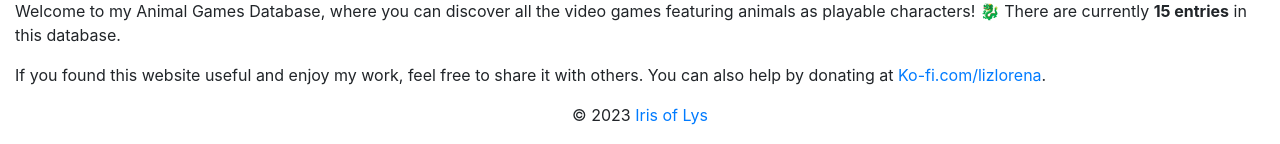
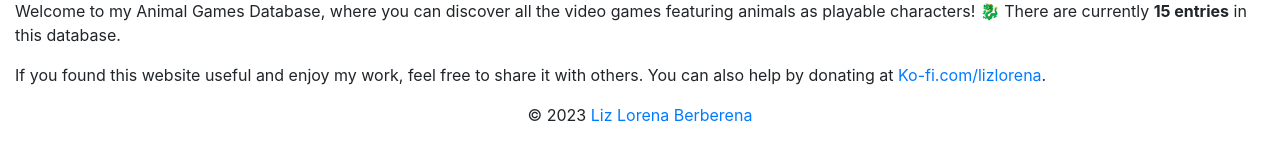
Before and after one commit to byliz/animal-game-database, a Jekyll site: the page built from index.html, in a window 1280 px wide. Shown: the part 1453-1597 px from the top of the page. Built offline with Jekyll 4.4.1, drawn with Linux system fonts in a browser that asks for light colours; nearby versions of some CDN libraries; the list of posts is cut into pages by our own code.

Commit message:
Update credits.html

```diff
--- a/_includes/credits.html
+++ b/_includes/credits.html
@@ -1,3 +1,3 @@
 <div id="credits">
-	<p style="text-align:center;margin-bottom:20px;">© {{ site.time | date: '%Y' }} <a href="{{ site.url }}" target="_blank">Iris of Lys</a></p>
+	<p style="text-align:center;margin-bottom:20px;">© {{ site.time | date: '%Y' }} <a href="{{ site.url }}" target="_blank">Liz Lorena Berberena</a></p>
 </div>
```
